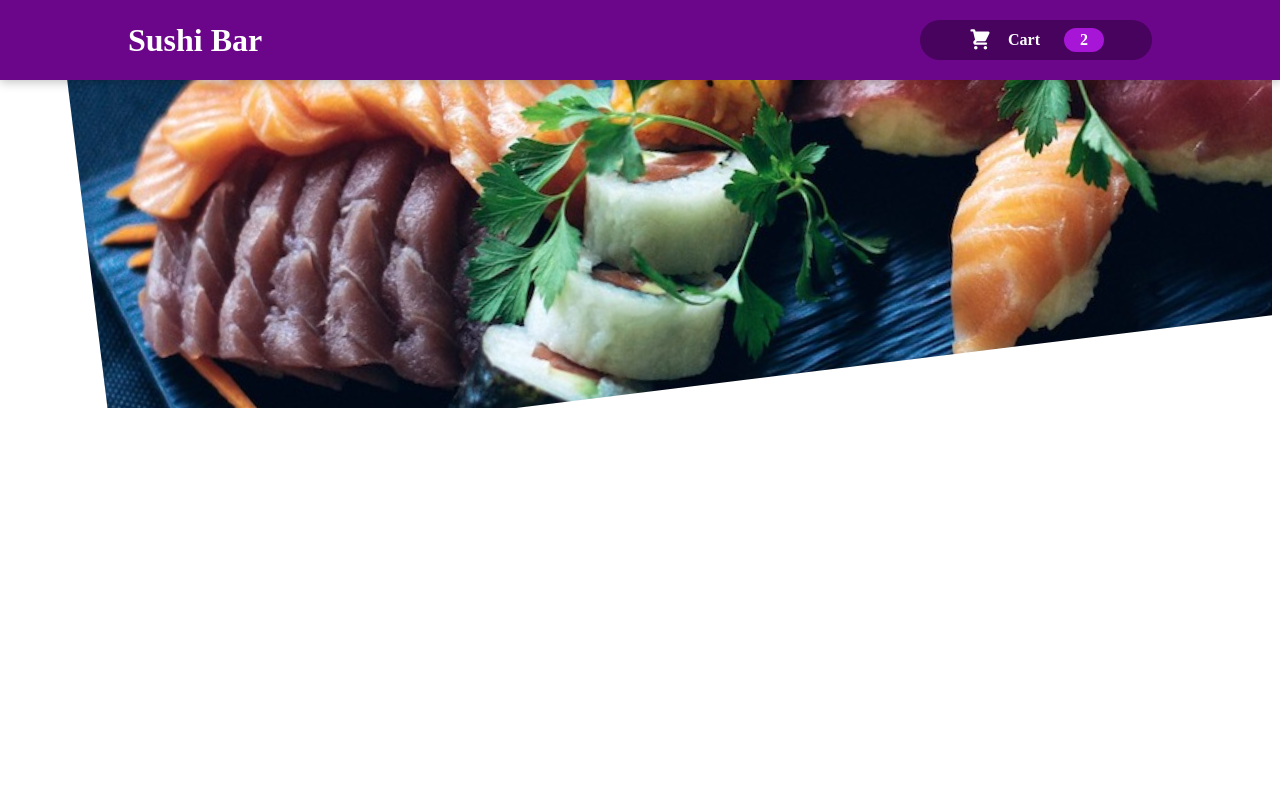
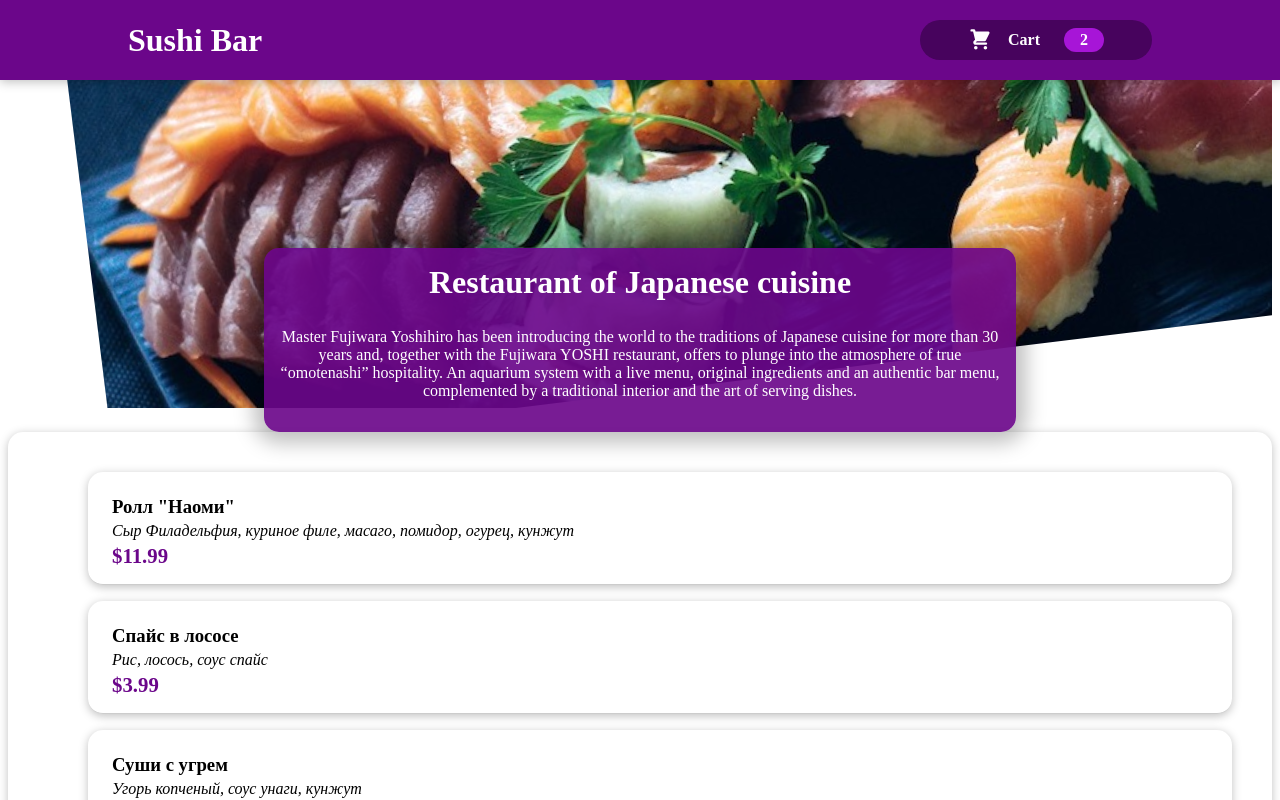
Before and after one commit to frontdev24kv/order_food_app, a React (Vite) app: page / in a window 1280 px wide. Shown: the top 800 px of the page. Built offline with nearby package versions, Linux system fonts and the light colour scheme.

Commit message:
add some components to display list of dishes

```diff
--- a/src/App.jsx
+++ b/src/App.jsx
@@ -1,10 +1,14 @@
 import React from "react";
 import Header from "./components/Layout/Header";
+import Meals from "./components/Meals/Meals";
 
 const App = () => {
   return (
     <React.Fragment>
       <Header />
+      <main>
+        <Meals />
+      </main>
     </React.Fragment>
   );
 };
--- /dev/null
+++ b/src/components/Meals/MealList.jsx
@@ -0,0 +1,51 @@
+import React from "react";
+import MealItem from "./mealItem/MealItem";
+import Card from "../UI/Card";
+const DUMMY_MEALS = [
+  {
+    id: "m1",
+    name: 'Ролл "Наоми"',
+    description:
+      "Сыр Филадельфия, куриное филе, масаго, помидор, огурец, кунжут",
+    price: 11.99,
+  },
+  {
+    id: "m2",
+    name: "Спайс в лососе",
+    description: "Рис, лосось, соус спайс",
+    price: 3.99,
+  },
+  {
+    id: "m3",
+    name: "Суши с угрем",
+    description: "Угорь копченый, соус унаги, кунжут",
+    price: 4.99,
+  },
+  {
+    id: "m4",
+    name: 'Салат "Поке с лососем"',
+    description:
+      "Рис, лосось, огурец, чука, нори, стружка тунца, соус ореховый",
+    price: 7,
+  },
+];
+
+const MealList = () => {
+  const mealList = DUMMY_MEALS.map((meal) => (
+    <MealItem
+      key={meal.id}
+      name={meal.name}
+      description={meal.description}
+      price={meal.price}
+    />
+  ));
+  return (
+    <section>
+      <Card>
+        <ul>{mealList}</ul>
+      </Card>
+    </section>
+  );
+};
+
+export default MealList;
--- /dev/null
+++ b/src/components/Meals/Meals.jsx
@@ -0,0 +1,14 @@
+import React, {Fragment} from 'react'
+import PromoText from './PromoText'
+import MealList from './MealList'
+
+const Meals = () => {
+  return (
+    <Fragment>
+      <PromoText />
+      <MealList />
+    </Fragment>
+  )
+}
+
+export default Meals
--- /dev/null
+++ b/src/components/Meals/PromoText.jsx
@@ -0,0 +1,13 @@
+import React from 'react'
+import styles from './PromoText.module.css'
+
+const PromoText = () => {
+  return (
+    <section className={styles['promo-text']}>
+      <h2>Restaurant of Japanese cuisine</h2>
+      <p>Master Fujiwara Yoshihiro has been introducing the world to the traditions of Japanese cuisine for more than 30 years and, together with the Fujiwara YOSHI restaurant, offers to plunge into the atmosphere of true “omotenashi” hospitality. An aquarium system with a live menu, original ingredients and an authentic bar menu, complemented by a traditional interior and the art of serving dishes.</p>
+    </section>
+  )
+}
+
+export default PromoText
--- /dev/null
+++ b/src/components/Meals/PromoText.module.css
@@ -0,0 +1,18 @@
+.promo-text {
+  text-align: center;
+  max-width: 45rem;
+  width: 90%;
+  margin: auto;
+  margin-top: -10rem;
+  position: relative;
+  background-color: #6b068ae8;
+  color: white;
+  border-radius: 15px;
+  padding: 1rem;
+  box-shadow: 0 1px 20px 10px rgba(0, 0, 0, 0.25);
+}
+
+.promo-text h2 {
+  font-size: 2rem;
+  margin-top: 0;
+}
--- /dev/null
+++ b/src/components/Meals/mealItem/MealItem.jsx
@@ -0,0 +1,18 @@
+import React from "react";
+import Card from "../../UI/Card";
+import styles from "./MealItem.module.css";
+
+const MealItem = (props) => {
+  return (
+    <Card className={styles.meal}>
+      <div>
+        <h3>{props.name}</h3>
+        <div className={styles.description}>{props.description}</div>
+        <div className={styles.price}>${props.price.toFixed(2)}</div>
+      </div>
+      <div></div>
+    </Card>
+  );
+};
+
+export default MealItem;
--- /dev/null
+++ b/src/components/Meals/mealItem/MealItem.module.css
@@ -0,0 +1,22 @@
+.meal {
+  display: flex;
+  justify-content: space-between;
+  margin: 1rem;
+  padding-bottom: 1rem;
+  border-bottom: 1px solid #ccc;
+}
+
+.meal h3 {
+  margin: 0 0 0.25rem 0;
+}
+
+.description {
+  font-style: italic;
+}
+
+.price {
+  margin-top: 0.25rem;
+  font-weight: bold;
+  color: #6b068a;
+  font-size: 1.3rem;
+}
--- /dev/null
+++ b/src/components/UI/Card.jsx
@@ -0,0 +1,12 @@
+import React from 'react'
+import styles from './Card.module.css'
+
+const Card = (props) => {
+  return (
+    <div className={`${styles.card} ${props.className}`}>
+      {props.children}
+    </div>
+  )
+}
+
+export default Card
--- /dev/null
+++ b/src/components/UI/Card.module.css
@@ -0,0 +1,6 @@
+.card {
+  padding: 1.5rem;
+  box-shadow: 0 2px 10px rgba(0, 0, 0, 0.25);
+  border-radius: 15px;
+  background-color: white;
+}
```
Also changed, not shown: src/components/Meals/mealItem/MealItemForm.jsx (added, +12 -0 lines), src/components/Meals/mealItem/MealItemForm.module.css (added, +20 -0 lines).
